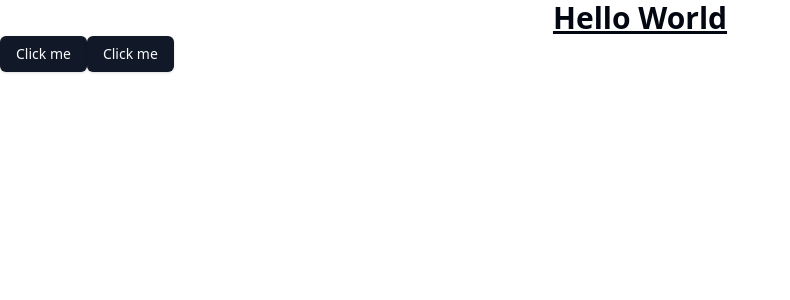
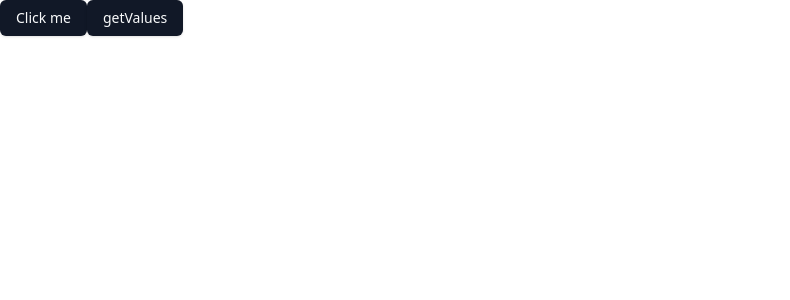
Before and after one commit to Themion/random-picker, a React (Vite) app: page / in a window 1280 px wide. Shown: the top 300 px of the page, without its empty margins (0-790 px from the left). Built offline with nearby package versions, Linux system fonts and the light colour scheme.

Commit message:
feat: make form usable

```diff
--- a/src/App.tsx
+++ b/src/App.tsx
@@ -1,34 +1,34 @@
 import { useFieldArray, useForm } from 'react-hook-form';
 
-import { Button } from '~/components/ui';
-
 import ItemInput from './components/ItemInput';
-
-type FormType = {
-  items: { text: string }[];
-};
+import { Button } from './components/ui';
+import { FormType } from './types';
 
 const App = () => {
-  const { control, register, handleSubmit } = useForm<FormType>();
-  const { fields, append } = useFieldArray({ control, name: 'items' });
+  const form = useForm<FormType>();
+  const { control, register } = form;
+  const { fields, append, remove } = useFieldArray({ control, name: 'test' });
 
-  const onSubmit = handleSubmit((data) => {
-    console.log(data);
+  const handleSubmit = form.handleSubmit((data) => {
+    const random = Math.floor(Math.random() * data.test.length);
+    console.log({ data, random, item: data.test[random].value });
   });
 
   return (
-    <>
-      <h1 className="text-3xl text-center font-bold underline">Hello World</h1>
-      <form onSubmit={onSubmit}>
-        <ul>
-          {fields.map((field, index) => (
-            <ItemInput key={field.id} {...register(`items.${index}.text`)} />
-          ))}
-        </ul>
-        <Button onClick={() => append({ text: '' })}>Click me</Button>
-        <Button type="submit">Click me</Button>
-      </form>
-    </>
+    <form onSubmit={handleSubmit}>
+      {fields.map((field, index) => (
+        <ItemInput
+          key={field.id}
+          index={index}
+          register={register}
+          remove={remove}
+        />
+      ))}
+      <Button type="button" onClick={() => append({ value: '' })}>
+        Click me
+      </Button>
+      <Button type="submit">getValues</Button>
+    </form>
   );
 };
 
--- a/src/components/ItemInput.tsx
+++ b/src/components/ItemInput.tsx
@@ -1,18 +1,34 @@
 import { X } from 'lucide-react';
-import { ComponentProps } from 'react';
+import { useCallback, useMemo } from 'react';
+import {
+  FieldPath,
+  UseFieldArrayRemove,
+  UseFormRegister,
+} from 'react-hook-form';
+
+import { FormType } from '~/types';
 
 import { Button, Input } from './ui';
 
-type Props = Omit<ComponentProps<'input'>, 'type' | 'placeholder'>;
+type Props = {
+  index: number;
+  register: UseFormRegister<FormType>;
+  remove: UseFieldArrayRemove;
+};
 
-const ItemInput = ({ ...props }: Props) => {
+const ItemInput = ({ index, register, remove }: Props) => {
+  const field = useMemo(
+    (): FieldPath<FormType> => `test.${index}.value` as const,
+    [index],
+  );
+  const handleRemove = useCallback(() => remove(index), [remove, index]);
   return (
     <div className="flex w-full max-w-sm items-center space-x-2">
       <Input
         type="text"
         placeholder="Enter text..."
         className="pr-10"
-        {...props}
+        {...register(field)}
       />
       <Button
         type="button"
@@ -20,6 +36,7 @@ const ItemInput = ({ ...props }: Props) => {
         size="icon"
         className=" h-full px-3 py-2 hover:bg-transparent"
         aria-label="Clear input"
+        onClick={handleRemove}
       >
         <X className="h-4 w-4" />
       </Button>
--- /dev/null
+++ b/src/types/index.ts
@@ -0,0 +1,3 @@
+export type FormType = {
+  test: { value: string }[];
+};
```
